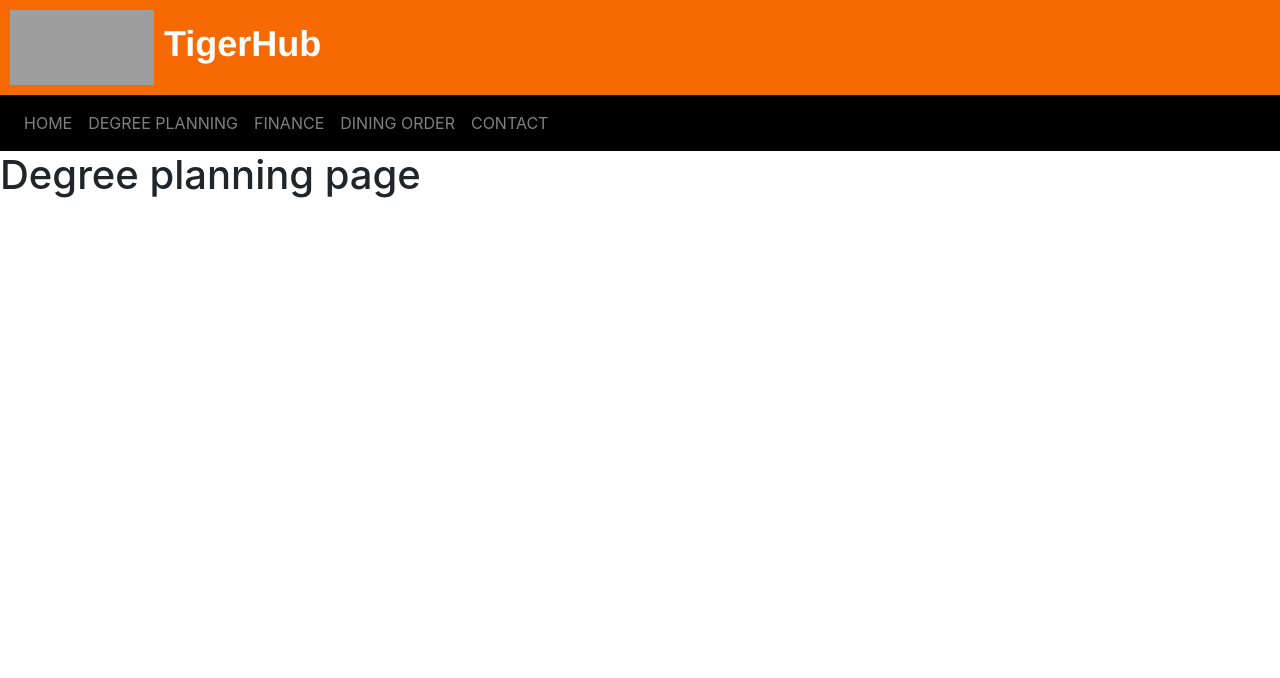
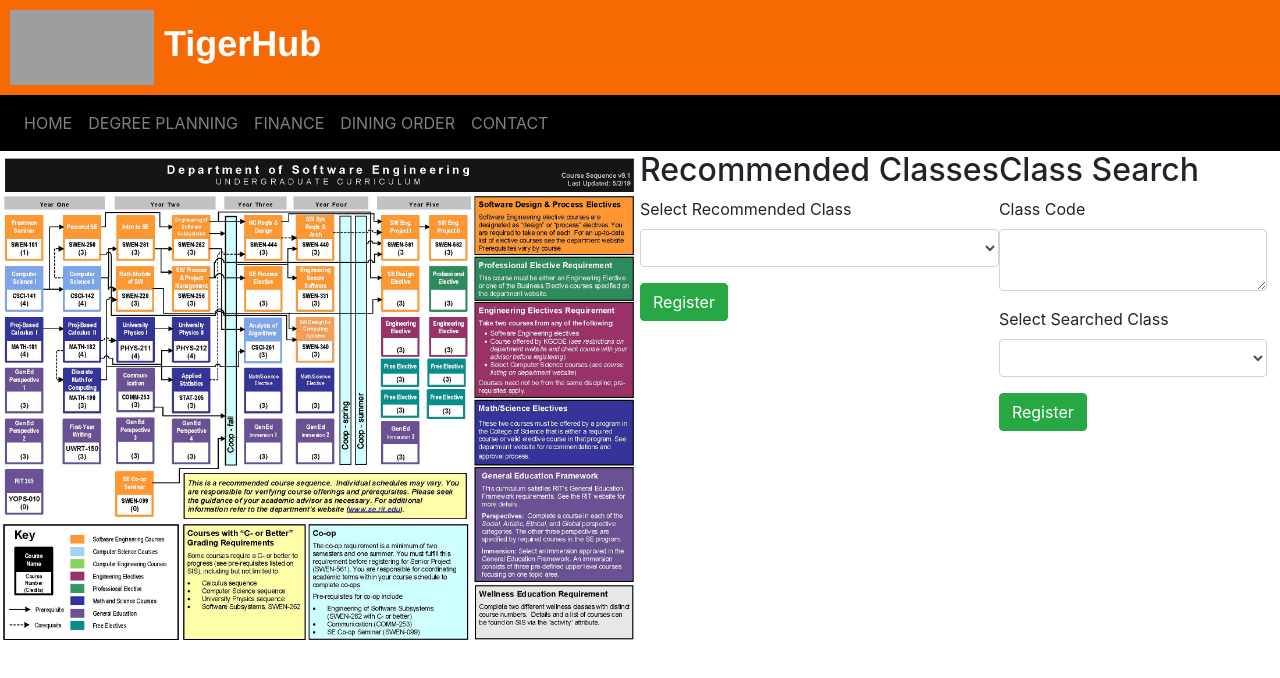
Before and after one commit to cmr6689/tigerhub, a React (Create React App) app: page /degree-planning in a window 1280 px wide. Shown: the top 678 px of the page. Built offline with nearby package versions, Linux system fonts and the light colour scheme; grey boxes are pictures that could not be loaded.

Commit message:
Pushing something because it's late Current Issues: Can't get the popup asking if user is sure they want to register for the class to pop up Unsure how to dynamically alter the search results based on the class code No search filter yet

```diff
--- a/src/components/DegreePlanning.js
+++ b/src/components/DegreePlanning.js
@@ -1,11 +1,72 @@
 import React from 'react';
-
+import flowchart from '../images/VSEN Flowchart Version 9.1_2191 curriculum.jpg';
+import {
+    Form,
+    FormGroup,
+    Label,
+    Input,
+    Button, ListGroup, Badge, Col
+} from 'reactstrap';
 function DegreePlanning() {
     return (
-        <div>
-            <h1>Degree planning page</h1>
+
+    <div>
+        <div style={{display: 'flex'}} buffer = '100px'>
+            <img className='flowchart' src={flowchart} alt='flowchart' width = '50%' />
+            <Form className='recommended-classes' width = '25%'>
+                        <h2>Recommended Classes</h2>
+                        <FormGroup>
+                            <Label for="selectClass">Select Recommended Class</Label>
+                            <Input type="select" name="select" id="selectClass">
+                                <option> </option>
+                                <option>SWEN-250 </option>
+                                <option>CSCI-142</option>
+                                <option>MATH-182</option>
+                                <option>MATH-190</option>
+                                <option>UWRT-150</option>
+                            </Input>
+                        </FormGroup>
+                        <Button id='confirm' type = "button" color='success' onclick='openForm()'>Register</Button>
+                    </Form>
+                    <Form className='class-search' width = '25%'>
+                        <h2>Class Search</h2>
+                        <FormGroup>
+                            <Label for="classCode">Class Code</Label>
+                            <Input type="textarea" name="classCode" id="classCode" />
+                        </FormGroup>
+                        <FormGroup>
+                            <Label for="selectClass">Select Searched Class</Label>
+                            <Input type="select" name="select" id="selectClass">
+                                <option> </option>
+                                <option>UWRT-150 8:00AM - 9:00AM</option>
+                                <option>CSCI-142 11:00AM - 12:PM</option>
+                                <option>SWEN-250 12:15PM - 1:15PM</option>
+                                <option>MATH-182 2:30PM - 3:30PM</option>
+                                <option>MATH-190 5:15PM - 6:15PM</option>
+                            </Input>
+                        </FormGroup>
+                        <Button id='confirm' type = "button" color='success' onclick='getClass()'>Register</Button>
+                    </Form>
+        </div>
+            <div class = "modal" type = "modal" id="confirmPop">
+                <span class="close">&times;</span>
+                    <p>Are you sure you want to register for this class?</p>
+             </div>
         </div>
     );
 }
 
+function openForm() {
+  document.getElementById("confirmPop").style.display = "block";
+}
+
+function closeForm() {
+  document.getElementById("confirmPop").style.display = "none";
+}
+
+function getClass() {
+    var cCode = document.getElementById("classCode").value();
+    alert(cCode);
+}
+
 export default DegreePlanning;
```
Also changed, not shown: src/images/VSEN Flowchart Version 9.1_2191 curriculum.jpg (added).
